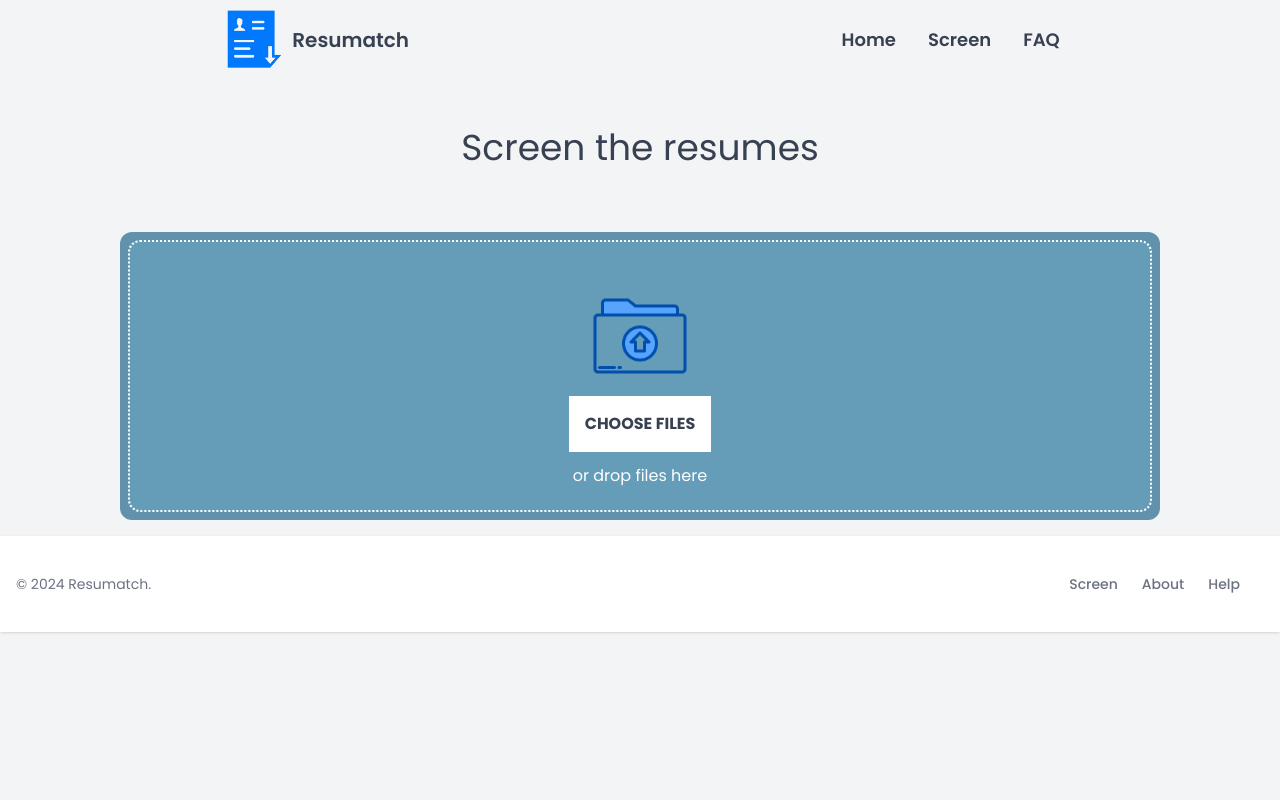
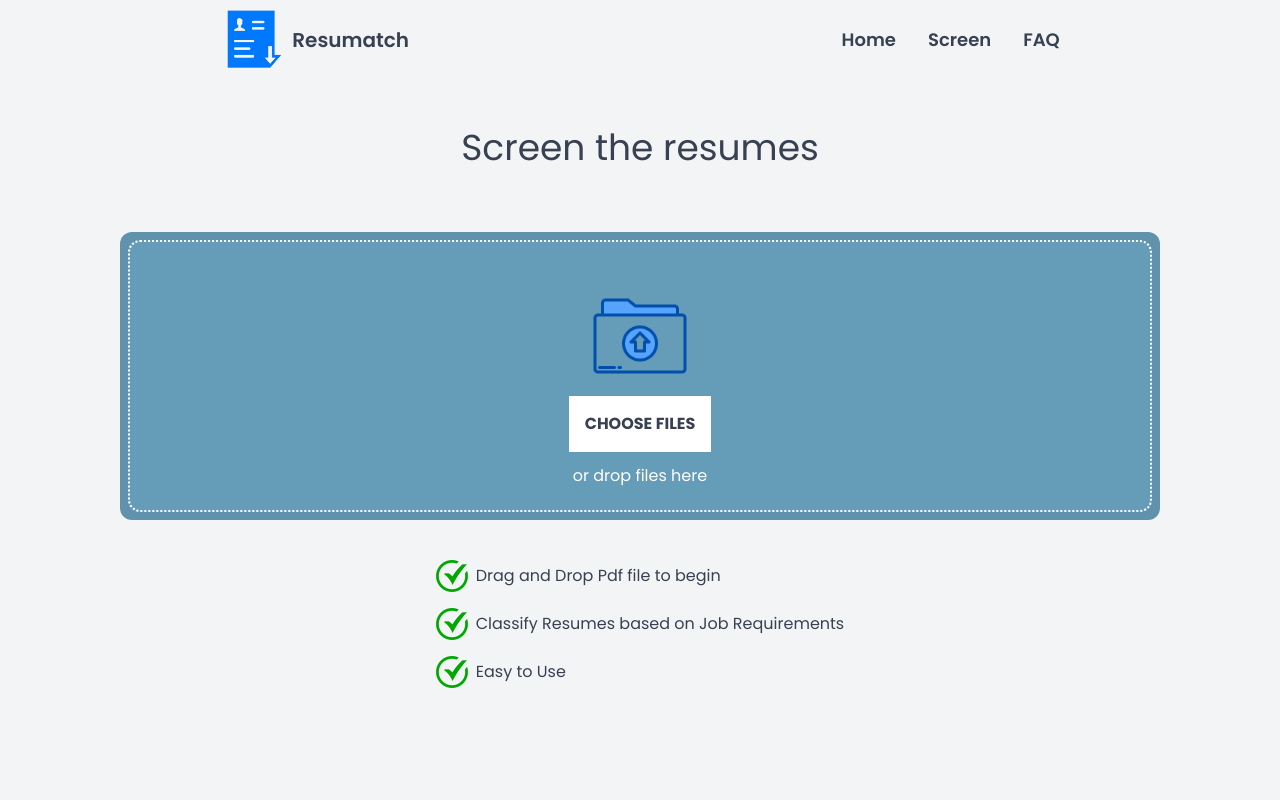
Before and after one commit to Subash-Lamichhane/Resume_screening, a React (Vite) app in the folder frontend/: page /screen in a window 1280 px wide. Shown: the top 800 px of the page. Built offline with nearby package versions, Linux system fonts and the light colour scheme.

Commit message:
drag drop

```diff
--- /dev/null
+++ b/frontend/src/components/Screener/SideInfo.jsx
@@ -0,0 +1,24 @@
+import React from 'react'
+import GreenTick from '../../images/green_tick.png';
+
+const infoItems = ["Drag and Drop Pdf file to begin",
+    "Classify Resumes based on Job Requirements",
+    "Easy to Use"
+]
+
+function SideInfo() {
+    return (
+        <div>
+            {infoItems.map((item) => {
+                return (
+                    <div className='flex space-x-2 items-center pb-4'>
+                        <img src={GreenTick} alt="greenTick" className='w-4 h-4 md:w-8 md:h-8 ' />
+                    <div key={item.id}>{item}</div>
+                    </div>
+                )
+            })}
+        </div>
+    )
+}
+
+export default SideInfo
--- a/frontend/src/pages/ScreeningPage.jsx
+++ b/frontend/src/pages/ScreeningPage.jsx
@@ -1,21 +1,69 @@
-import React from 'react';
+import React, { useState } from 'react';
 import Navbar from '../components/Navbar/Navbar';
 import FileIcon from '../images/fileIcon.png';
+import SideInfo from '../components/Screener/SideInfo';
 
 function ScreeningPage() {
+  const [selectedFiles, setSelectedFiles] = useState([]);
+
+  const handleFileChange = (e) => {
+    const files = Array.from(e.target.files);
+    setSelectedFiles(files.filter(file => file.type === 'application/pdf')); // Only allow PDFs
+  };
+
+  const handleDrop = (e) => {
+    e.preventDefault();
+    const files = Array.from(e.dataTransfer.files);
+    setSelectedFiles(files.filter(file => file.type === 'application/pdf')); // Only allow PDFs
+  };
+
+  const handleDragOver = (e) => {
+    e.preventDefault();
+  };
+
   return (
     <div>
       <Navbar />
-      <div className='screen-container p-4'>
+      <div className='screen-container min-h-screen p-4'>
         <div className='p-4 flex justify-center text-4xl mb-12'>Screen the resumes</div>
-        <div className='bg-upload-outer h-72 flex items-center rounded-xl mx-auto w-10/12 p-2'>
+        <div
+          className='bg-upload-outer h-72 flex items-center rounded-xl mx-auto w-10/12 p-2 mb-4'
+          onDrop={handleDrop}
+          onDragOver={handleDragOver}
+        >
           <div className='bg-upload-inner h-full w-full border-2 border-dotted border-white rounded-xl flex items-center justify-center'>
             <div className='flex flex-col items-center space-y-3 pt-6'>
               <img src={FileIcon} alt="fileicon" className='w-24' />
-              <button className='p-4 rounded-none bg-white font-bold uppercase'>Choose Files</button>
+              <input
+                type="file"
+                id="fileUpload"
+                accept="application/pdf"
+                multiple
+                hidden
+                onChange={handleFileChange}
+              />
+              <label htmlFor="fileUpload" className='p-4 rounded-none bg-white font-bold uppercase cursor-pointer'>
+                Choose Files
+              </label>
               <div className='text-white'>or drop files here</div>
             </div>
           </div>
+        </div>
+
+        {/* Display selected files */}
+        {selectedFiles.length > 0 && (
+          <div className='p-4 text-black'>
+            <h2 className='text-lg'>Selected PDF Files:</h2>
+            <ul>
+              {selectedFiles.map((file, index) => (
+                <li key={index}>{file.name}</li>
+              ))}
+            </ul>
+          </div>
+        )}
+
+        <div className="flex justify-center pt-6">
+          <SideInfo />
         </div>
       </div>
     </div>
```
Also changed, not shown: frontend/src/images/green_tick.png (added).
